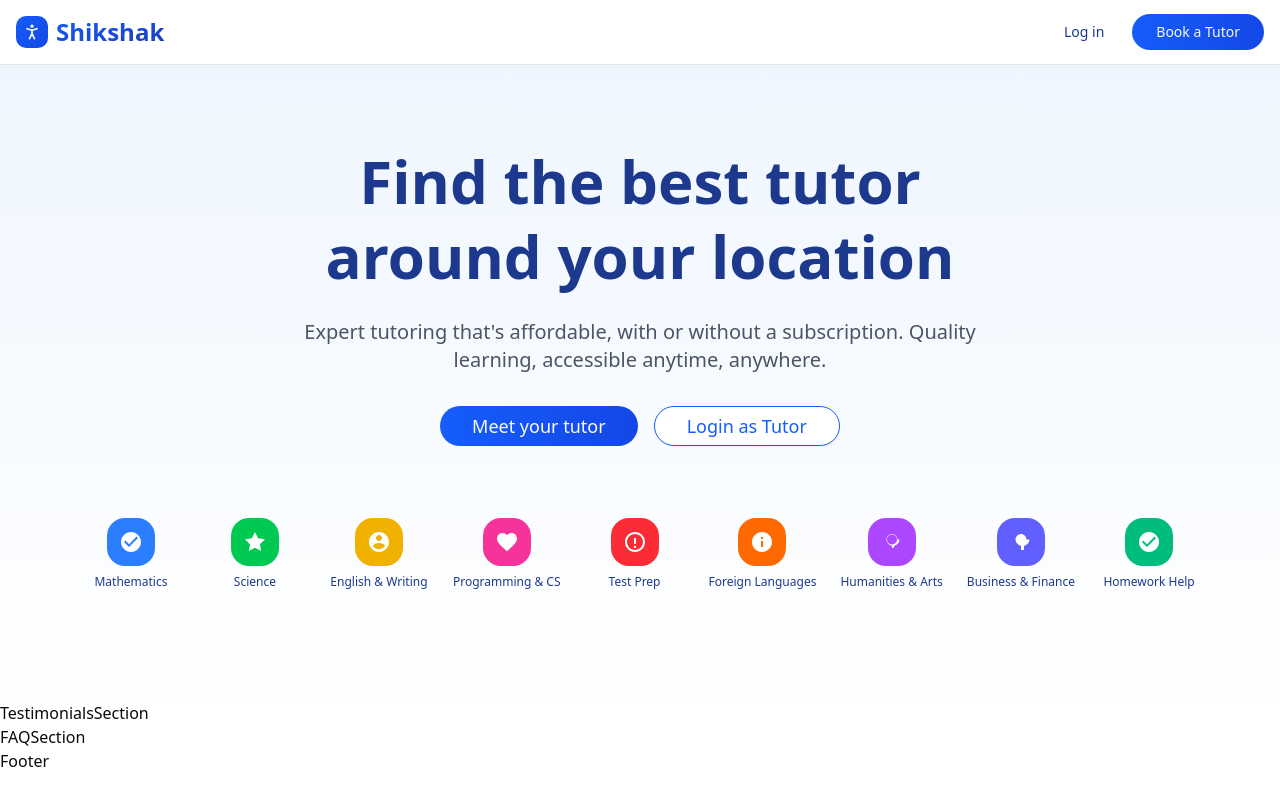
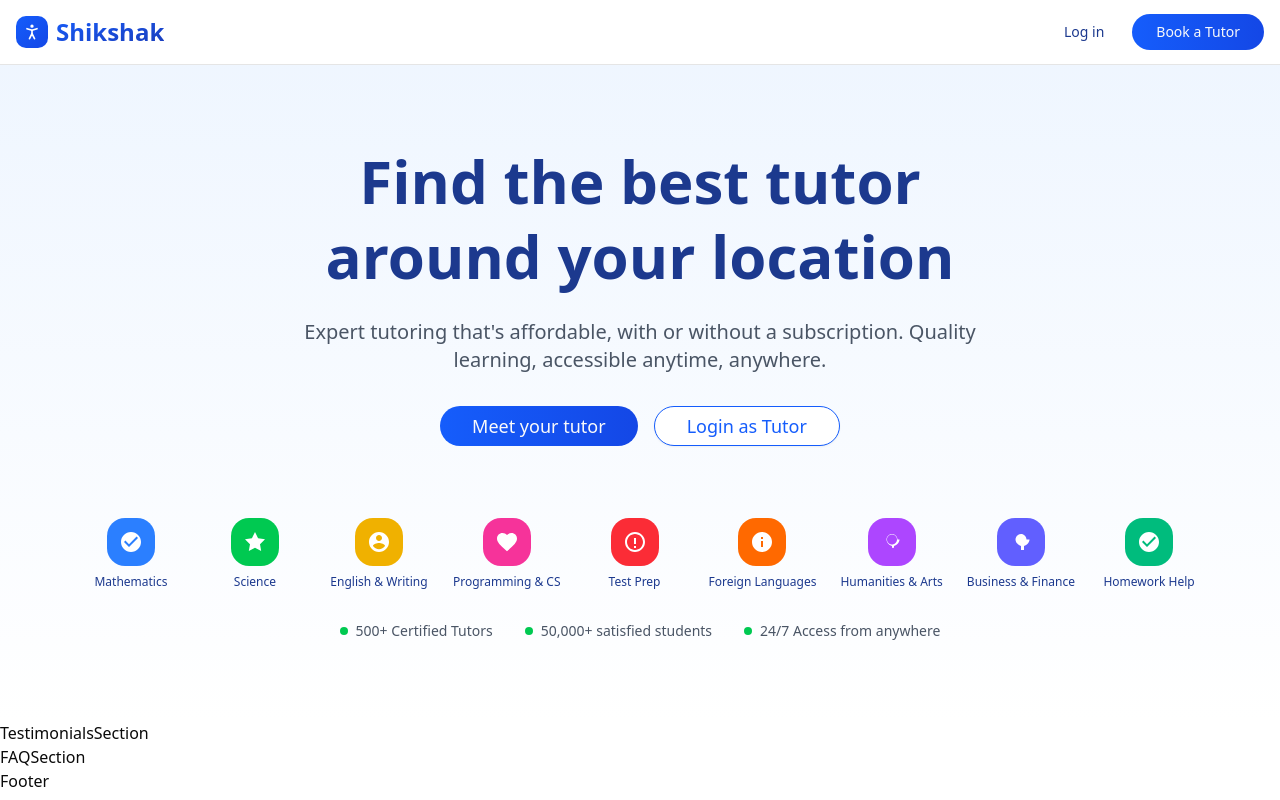
Before and after one commit to suicide-machine/Shishak-2, a Next.js app in the folder frontend/: page / in a window 1280 px wide. Built offline with nearby package versions, Linux system fonts and the light colour scheme.

Commit message:
Home Page (Header, Landing, Testimonials, Footer) part-11

```diff
--- a/frontend/components/landing/LandingHero.tsx
+++ b/frontend/components/landing/LandingHero.tsx
@@ -68,6 +68,27 @@
             </div>
           </div>
         </section>
+
+        {/* Trust Indicator */}
+        <div className="flex flex-wrap justify-center items-center gap-8 text-sm text-gray-600">
+          <div className="flex items-center space-x-2">
+            <div className="w-2 h-2 bg-green-500 rounded-full"></div>
+
+            <span>500+ Certified Tutors</span>
+          </div>
+
+          <div className="flex items-center space-x-2">
+            <div className="w-2 h-2 bg-green-500 rounded-full"></div>
+
+            <span>50,000+ satisfied students</span>
+          </div>
+
+          <div className="flex items-center space-x-2">
+            <div className="w-2 h-2 bg-green-500 rounded-full"></div>
+
+            <span>24/7 Access from anywhere</span>
+          </div>
+        </div>
       </div>
     </section>
   )
```
